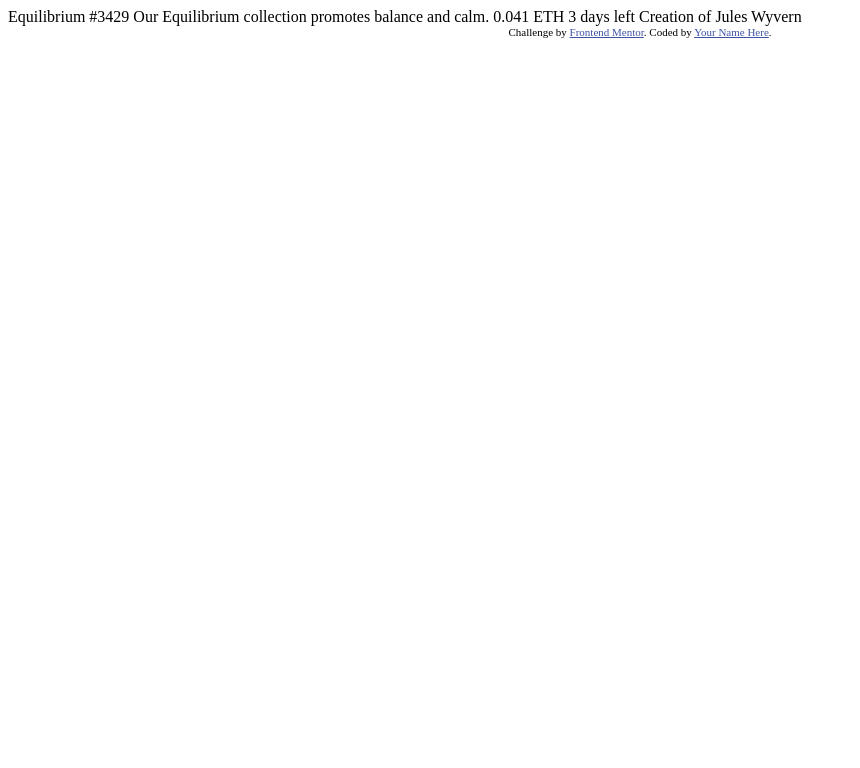
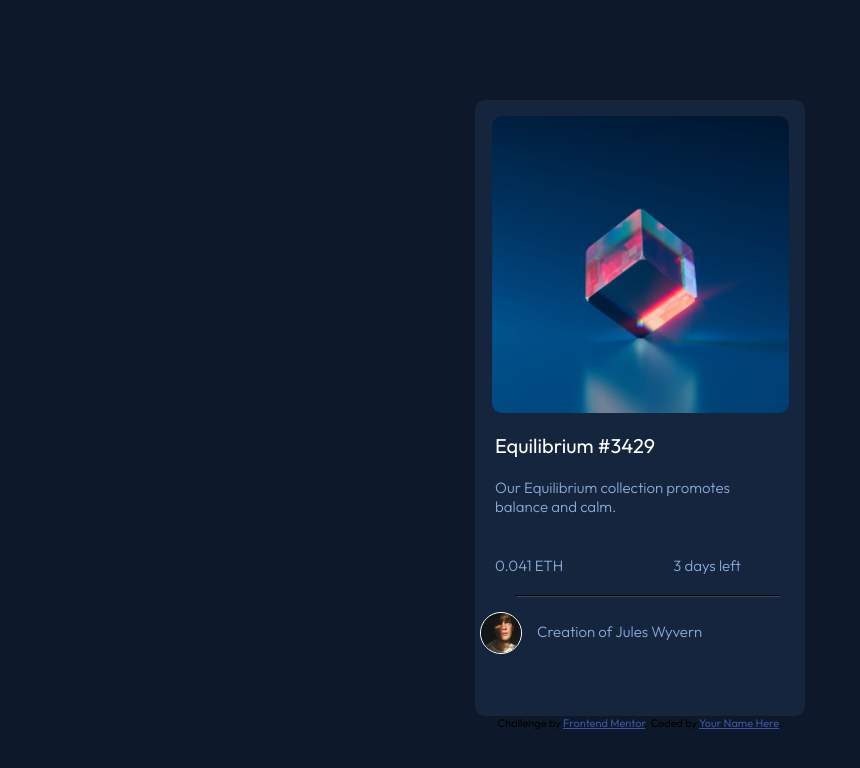
Before and after one commit to Ginsengs/FrontendMentor-NFTpreview, a plain HTML site: page index.html in a window 1280 px wide. Shown: the whole page, without its empty margins (0-860 px from the left). Drawn offline with Linux system fonts and the light colour scheme.

Commit message:
Update files

```diff
--- a/index.html
+++ b/index.html
@@ -6,6 +6,9 @@
 
   <link rel="icon" type="image/png" sizes="32x32" href="./images/favicon-32x32.png">
   <link rel="stylesheet" href="styles/styles.css">
+  <link rel="preconnect" href="https://fonts.googleapis.com">
+<link rel="preconnect" href="https://fonts.gstatic.com" crossorigin>
+<link href="https://fonts.googleapis.com/css2?family=Outfit:wght@300;400;600&display=swap" rel="stylesheet">
 
   <title>Frontend Mentor | NFT preview card component</title>
 
@@ -17,18 +20,28 @@
 </head>
 <body>
 
-  Equilibrium #3429
 
-  Our Equilibrium collection promotes balance and calm.
+  <div class="content">
+    <img class="equil" src="images/image-equilibrium.jpg" alt="">
+  <h1>Equilibrium #3429</h1>
 
-  0.041 ETH
-  3 days left
+  <p>Our Equilibrium collection promotes balance and calm.</p>
+<div class="eth">
+  <p>0.041 ETH</p> <p>3 days left</p>
+</div>
+<hr>
+  <div class="avatar">
+  <img src="images/image-avatar.png" alt="">
+  <p>Creation of Jules Wyvern</p>
+</div>
+</div>
 
-  Creation of Jules Wyvern
+</body>
 
+<footer>
   <div class="attribution">
-    Challenge by <a href="https://www.frontendmentor.io?ref=challenge" target="_blank">Frontend Mentor</a>.
-    Coded by <a href="#">Your Name Here</a>.
-  </div>
-</body>
+  Challenge by <a href="https://www.frontendmentor.io?ref=challenge" target="_blank">Frontend Mentor</a>.
+  Coded by <a href="#">Your Name Here</a>.
+</div>
+</footer>
 </html>
--- a/styles/styles.css
+++ b/styles/styles.css
@@ -0,0 +1,77 @@
+* {
+    margin: 0;
+    padding: 0;
+}
+
+body {
+    background: hsl(217, 54%, 11%);
+    font-family: 'Outfit', sans-serif;;
+}
+
+.content {
+    width: 330px;
+    height: 600px;
+    background: hsl(216, 50%, 16%);
+    margin: 0 auto;
+    margin-top:100px;
+    border-radius: 10px;
+    padding-top: 16px;
+}
+.equil {
+    display: block;
+    margin-left: auto;
+    margin-right: auto;
+    width: 90%;
+    border-radius: 10px;
+}
+
+.avatar img {
+    width: 40px;
+    height: 40px;
+    border: 1px white solid;
+    border-radius: 50%;
+}
+
+.avatar {
+    display: flex;
+    justify-content: row;
+    margin: 15px 0px 0px 5px;
+}
+
+
+
+h1  {
+    color: white;
+    font-size: 20px;
+    margin: 20px 20px;
+    font-weight: 400;
+}
+
+.content p {
+    font-size: 15px;
+    margin: 20px 20px;
+    color: hsl(215, 51%, 70%);
+    font-weight: 200;
+
+}
+
+.avatar p {
+    margin: 10px 0px 0px 15px;
+}
+
+.eth {
+    display: flex;
+    gap: 70px;
+}
+
+
+
+p {
+    font-size: 18px;
+}
+
+hr {
+    width:80%;
+    margin-left: 40px;
+    border-color: hsl(215, 32%, 27%);
+}
```
